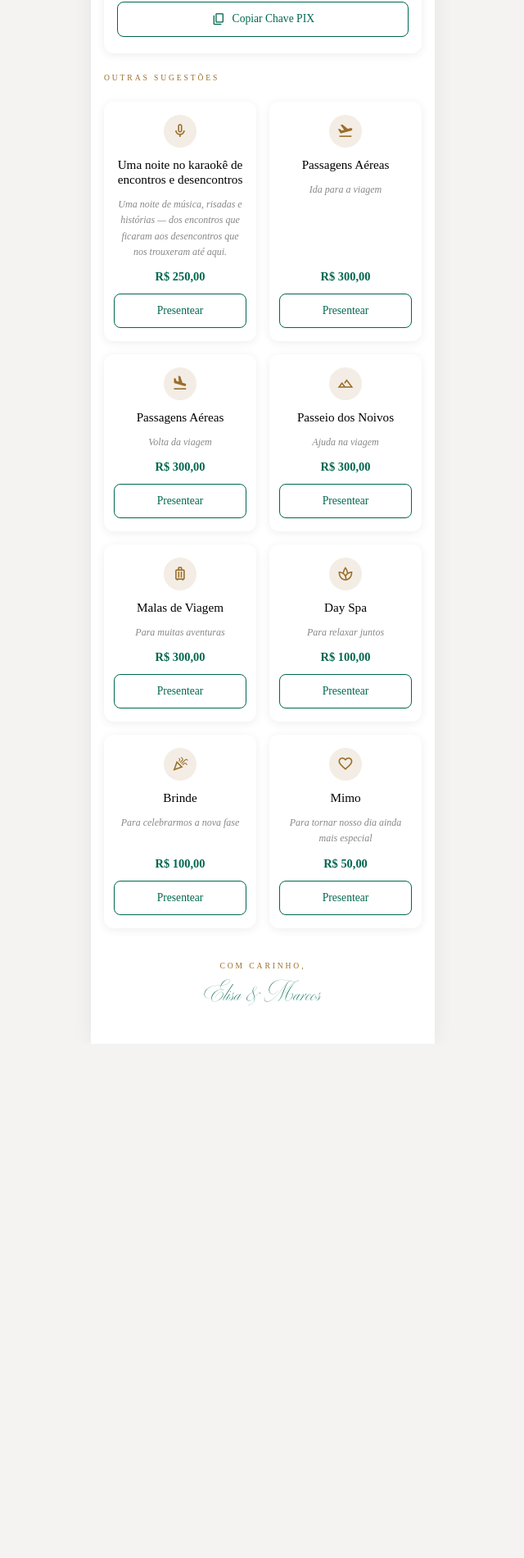
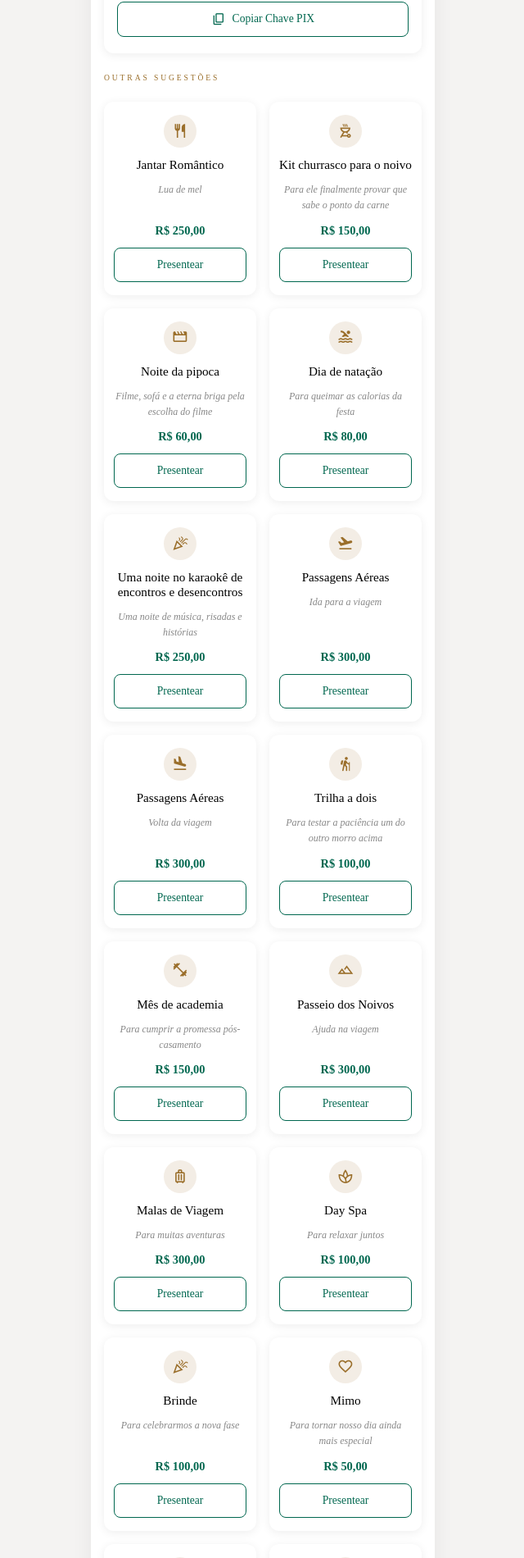
Before and after one commit to httpsguerni/elisa_marcos-wedding, an Angular app in the folder elisa_marcos-wedding/: page /presentes in a window 1280 px wide. Shown: the part 802-2702 px from the top of the page at 82% size, without its empty margins (319-959 px from the left). Before the commit the page ends 2075 px from the top, so only its background shows below. Built offline with nearby package versions, Linux system fonts and the light colour scheme.

Commit message:
Ajuste de mensagens presentes

```diff
--- a/elisa_marcos-wedding/src/app/components/presentes/presentes.ts
+++ b/elisa_marcos-wedding/src/app/components/presentes/presentes.ts
@@ -29,14 +29,23 @@ export class Presentes {
   protected readonly codigoPresente = computed(() => this.gerarPix(this.selecionado()?.valor));
 
   protected readonly sugestoes: Sugestao[] = [
-    { icone: 'mic', titulo: 'Uma noite no karaokê de encontros e desencontros', descricao: 'Uma noite de música, risadas e histórias — dos encontros que ficaram aos desencontros que nos trouxeram até aqui.', valor: 250 },
+      { icone: 'restaurant', titulo: 'Jantar Romântico', descricao: 'Lua de mel', valor: 250 },
+    { icone: 'outdoor_grill', titulo: 'Kit churrasco para o noivo', descricao: 'Para ele finalmente provar que sabe o ponto da carne', valor: 150 },
+    { icone: 'movie', titulo: 'Noite da pipoca', descricao: 'Filme, sofá e a eterna briga pela escolha do filme', valor: 60 },
+    { icone: 'pool', titulo: 'Dia de natação', descricao: 'Para queimar as calorias da festa', valor: 80 },
+    { icone: 'celebration', titulo: 'Uma noite no karaokê de encontros e desencontros', descricao: 'Uma noite de música, risadas e histórias', valor: 250 },
     { icone: 'flight_takeoff', titulo: 'Passagens Aéreas', descricao: 'Ida para a viagem', valor: 300 },
     { icone: 'flight_land', titulo: 'Passagens Aéreas', descricao: 'Volta da viagem', valor: 300 },
+    { icone: 'hiking', titulo: 'Trilha a dois', descricao: 'Para testar a paciência um do outro morro acima', valor: 100 },
+    { icone: 'fitness_center', titulo: 'Mês de academia', descricao: 'Para cumprir a promessa pós-casamento', valor: 150 },
     { icone: 'landscape', titulo: 'Passeio dos Noivos', descricao: 'Ajuda na viagem', valor: 300 },
     { icone: 'luggage', titulo: 'Malas de Viagem', descricao: 'Para muitas aventuras', valor: 300 },
     { icone: 'spa', titulo: 'Day Spa', descricao: 'Para relaxar juntos', valor: 100 },
     { icone: 'celebration', titulo: 'Brinde', descricao: 'Para celebrarmos a nova fase', valor: 100 },
-    { icone: 'favorite', titulo: 'Mimo', descricao: 'Para tornar nosso dia ainda mais especial', valor: 50 }
+    { icone: 'favorite', titulo: 'Mimo', descricao: 'Para tornar nosso dia ainda mais especial', valor: 50 },
+    { icone: 'favorite', titulo: 'Mimo', descricao: 'Para tornar nosso dia ainda mais especial', valor: 50 },
+    { icone: 'wine_bar', titulo: 'Vinho para a noiva', descricao: 'Para aguentar as piadas do noivo', valor: 90 },
+    { icone: 'nightlife', titulo: 'Noite de dança', descricao: 'Para o noivo aprender algo além do dois pra lá, dois pra cá', valor: 120 },
   ];
 
   protected brl(valor: number) {
```
